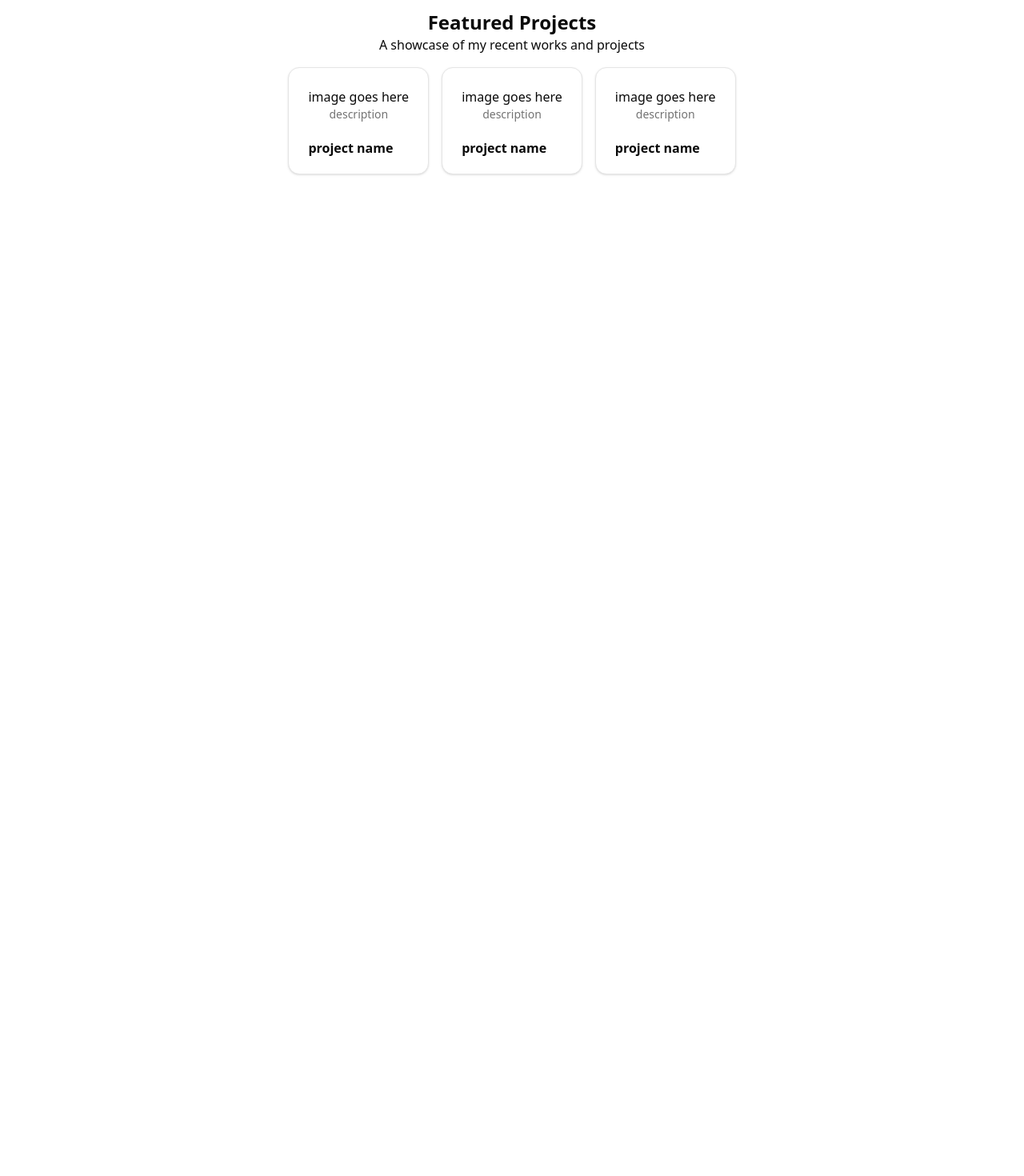
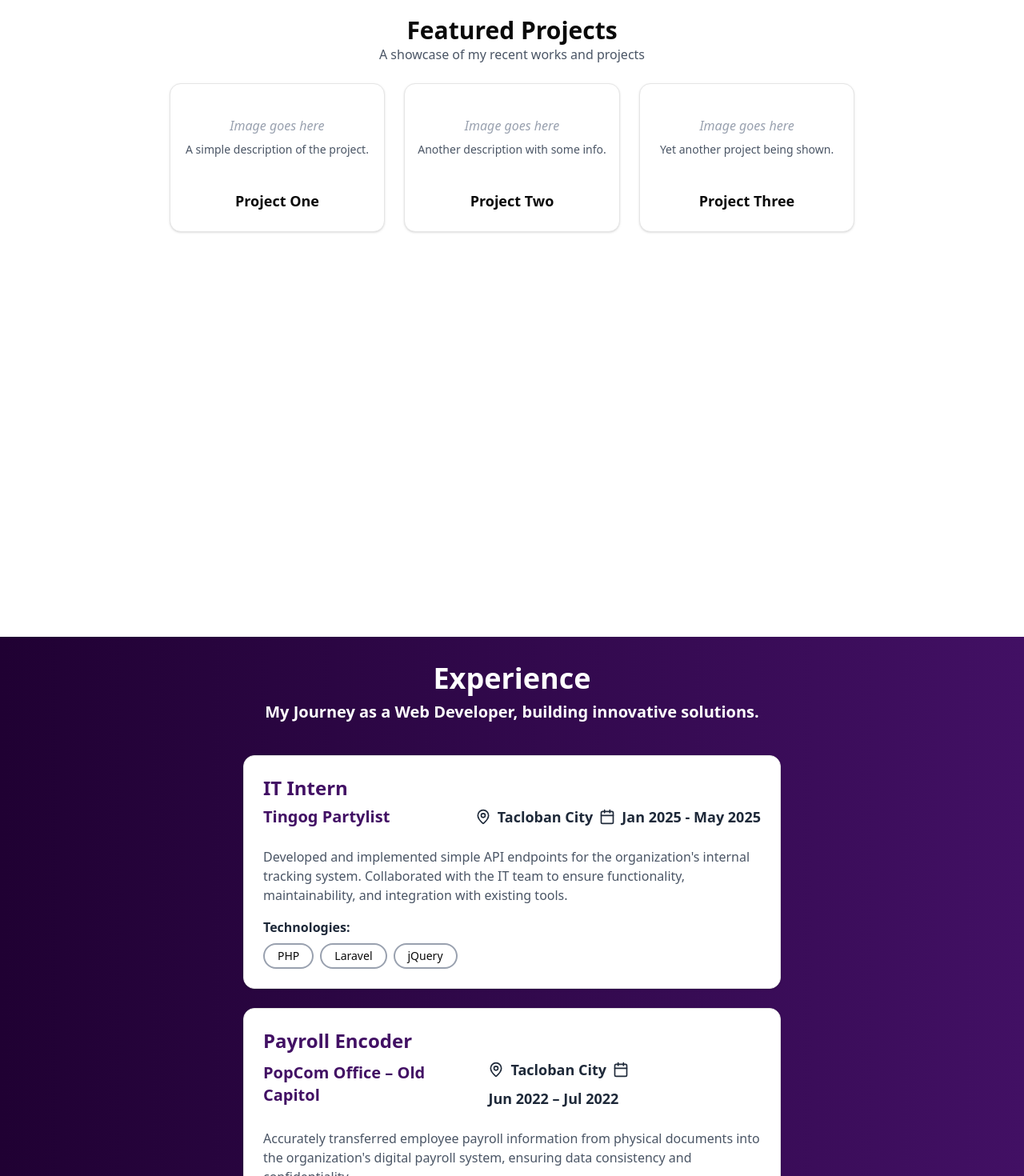
Before and after one commit to codebenki/portfolio, a React (Vite) app: page / in a window 1280 px wide. Shown: the part 840-2310 px from the top of the page at 80% size. Before the commit the page ends 1236 px from the top, so only its background shows below. Built offline with nearby package versions, Linux system fonts and the light colour scheme.

Commit message:
added experience section, adjusts margins and padding on other sections

```diff
--- a/src/App.tsx
+++ b/src/App.tsx
@@ -1,5 +1,5 @@
 import './App.css'
-import { Navbar, Home, Projects } from './components/features/export'
+import { Navbar, Home, Projects, Experience } from './components/features/export'
 
 function App() {
 
@@ -8,6 +8,7 @@ function App() {
       <Navbar />
       <Home />
       <Projects />
+      <Experience />
     </>
   )
 }
--- /dev/null
+++ b/src/components/features/experience.tsx
@@ -0,0 +1,79 @@
+import { Calendar, MapPin } from "lucide-react"
+import { Card, CardContent, CardDescription, CardHeader, CardTitle } from "../ui/card"
+import { FloatSection } from "./floatsection"
+
+export function Experience() {
+    const experience = [
+        {
+            title: "IT Intern",
+            company: "Tingog Partylist",
+            place: "Tacloban City",
+            duration: "Jan 2025 - May 2025",
+            description: "Developed and implemented simple API endpoints for the organization's internal tracking system. Collaborated with the IT team to ensure functionality, maintainability, and integration with existing tools.",
+            technologies: ['PHP', 'Laravel', 'jQuery']
+        },
+        {
+            title: "Payroll Encoder",
+            company: "PopCom Office – Old Capitol",
+            place: "Tacloban City",
+            duration: "Jun 2022 – Jul 2022",
+            description: "Accurately transferred employee payroll information from physical documents into the organization's digital payroll system, ensuring data consistency and confidentiality.",
+            technologies: ['Microsoft Excel']
+        }
+    ]
+
+    return (
+        <div id="experience" className="px-4 py-8 flex flex-col items-center gap-10 scroll-mt-10">
+            <FloatSection>
+                <div className="text-4xl text-center font-semibold text-white flex flex-col gap-2">
+                    <div>Experience</div>
+                    <div className="text-xl">
+                        My Journey as a Web Developer, building innovative solutions.
+                    </div>
+                </div>
+            </FloatSection>
+
+            <div className="flex flex-col gap-6 w-full">
+                {experience.map((item, i) => (
+                    <FloatSection key={i}>
+                        <Card className="w-full max-w-2xl mx-auto">
+                            <CardHeader>
+                                <CardTitle className="text-[#421064] font-bold text-2xl">
+                                    {item.title}
+                                </CardTitle>
+                                <CardDescription className="flex flex-col sm:flex-row sm:justify-between gap-2 sm:items-center">
+                                    <div className="text-xl font-semibold text-[#421064]">
+                                        {item.company}
+                                    </div>
+                                    <div className="flex items-center gap-2 text-lg text-gray-800 font-semibold flex-wrap">
+                                        <MapPin className="size-5" />
+                                        <span>{item.place}</span>
+                                        <Calendar className="size-5" />
+                                        <span>{item.duration}</span>
+                                    </div>
+                                </CardDescription>
+                            </CardHeader>
+                            <CardContent className="flex flex-col gap-4">
+                                <div className="text-gray-600 font-medium">
+                                    {item.description}
+                                </div>
+                                <div className="flex flex-col gap-2">
+                                    <div className="text-gray-800 font-semibold text-md">
+                                        Technologies:
+                                    </div>
+                                    <ul className="flex flex-wrap gap-2 text-sm font-medium">
+                                        {item.technologies.map((tech, j) => (
+                                            <li key={j} className="rounded-2xl border-2 border-gray-400 px-4 py-1">
+                                                {tech}
+                                            </li>
+                                        ))}
+                                    </ul>
+                                </div>
+                            </CardContent>
+                        </Card>
+                    </FloatSection>
+                ))}
+            </div>
+        </div>
+    )
+}
--- a/src/components/features/export.tsx
+++ b/src/components/features/export.tsx
@@ -1,3 +1,4 @@
 export { Navbar } from './navbar'
 export { Home } from './home'
 export { Projects } from './projects'
+export { Experience } from './experience'
--- a/src/components/features/home.tsx
+++ b/src/components/features/home.tsx
@@ -4,7 +4,7 @@ export function Home() {
 
     return (
         <>
-            <div id="home" className="text-white h-screen w-full flex flex-col justify-center p-10 pt-0">
+            <div id="home" className="text-white min-h-screen w-full flex flex-col justify-center p-10 pt-16">
                 <div className="my-12 flex flex-col gap-2">
                     <div className="text-5xl font-bold">Kevin Payos</div>
                     <div className="text-3xl font-medium">Web Developer</div>
--- a/src/components/features/navbar.tsx
+++ b/src/components/features/navbar.tsx
@@ -4,6 +4,7 @@ import {
   MenubarMenu,
   MenubarTrigger,
 } from "@/components/ui/menubar";
+import { Menu } from "lucide-react";
 
 export function Navbar() {
   const [isMobileMenuOpen, setIsMobileMenuOpen] = useState(false);
@@ -40,7 +41,7 @@ export function Navbar() {
         className="md:hidden cursor-pointer"
         onClick={() => setIsMobileMenuOpen(!isMobileMenuOpen)}
       >
-        ☰
+        <Menu />
       </div>
 
       <div className="hidden md:flex gap-4 px-4 text-[#4C0D73]">
--- a/src/components/features/projects.tsx
+++ b/src/components/features/projects.tsx
@@ -10,45 +10,45 @@ import {
 export function Projects() {
     const projects = [
         {
-            name: 'project name',
-            description: 'description',
-            image: 'image goes here'
+            name: 'Project One',
+            description: 'A simple description of the project.',
+            image: 'Image goes here'
         },
         {
-            name: 'project name',
-            description: 'description',
-            image: 'image goes here'
+            name: 'Project Two',
+            description: 'Another description with some info.',
+            image: 'Image goes here'
         },
         {
-            name: 'project name',
-            description: 'description',
-            image: 'image goes here'
+            name: 'Project Three',
+            description: 'Yet another project being shown.',
+            image: 'Image goes here'
         },
     ]
 
     return (
-        <>
-            <div id="projects" className="h-[50vh] bg-white flex flex-col items-center gap-4 p-4 text-center">
+        <div id="projects" className="min-h-screen bg-white flex flex-col items-center gap-6 p-6 scroll-mt-10">
             <FloatSection>
-                    <div className="text-2xl font-semibold">
+                <div className="text-3xl font-bold text-center">
                     Featured Projects
                 </div>
-                    <div className="font-medium">
+                <div className="text-md text-gray-600 text-center max-w-xl">
                     A showcase of my recent works and projects
                 </div>
             </FloatSection>
+
             <FloatSection>
-                    <div className='flex items-center justify-between gap-4 '>
-                        {projects.map((item) => (
-                            <Card>
-                                <CardContent>
-                                    {item.image}
-                                    <CardDescription>
+                <div className="grid grid-cols-1 sm:grid-cols-2 lg:grid-cols-3 gap-6">
+                    {projects.map((item, i) => (
+                        <Card key={i} className="w-full max-w-sm mx-auto">
+                            <CardContent className="p-4 text-center">
+                                <div className="mb-2 text-gray-400 italic">{item.image}</div>
+                                <CardDescription className="text-gray-600">
                                     {item.description}
                                 </CardDescription>
                             </CardContent>
-                                <CardFooter>
-                                    <CardTitle>
+                            <CardFooter className="justify-center">
+                                <CardTitle className="text-lg font-semibold">
                                     {item.name}
                                 </CardTitle>
                             </CardFooter>
@@ -56,7 +56,6 @@ export function Projects() {
                     ))}
                 </div>
             </FloatSection>
-            </div >
-        </>
+        </div>
     )
 }
```
Lines whose indentation alone changed are shown as unchanged.
